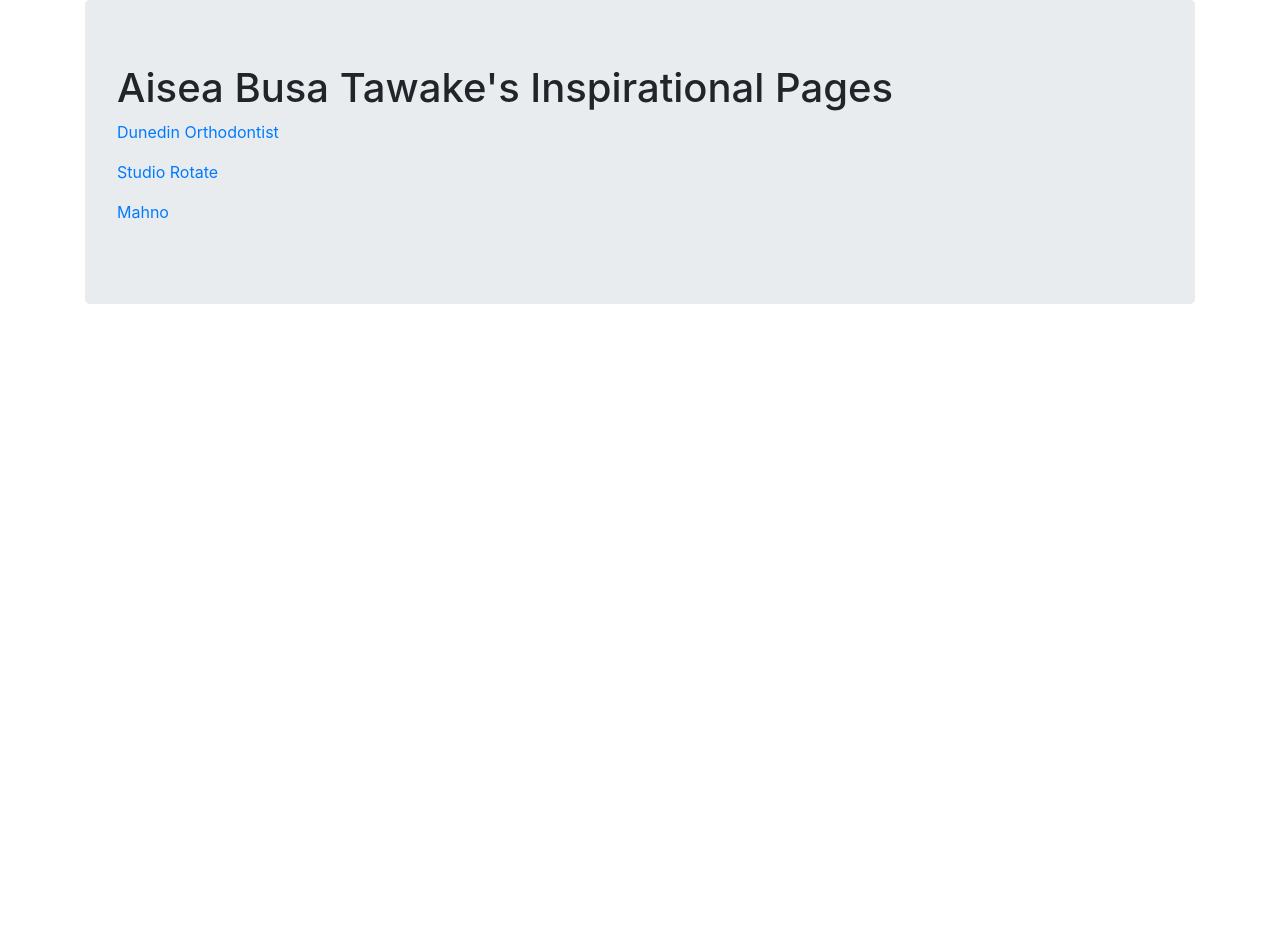
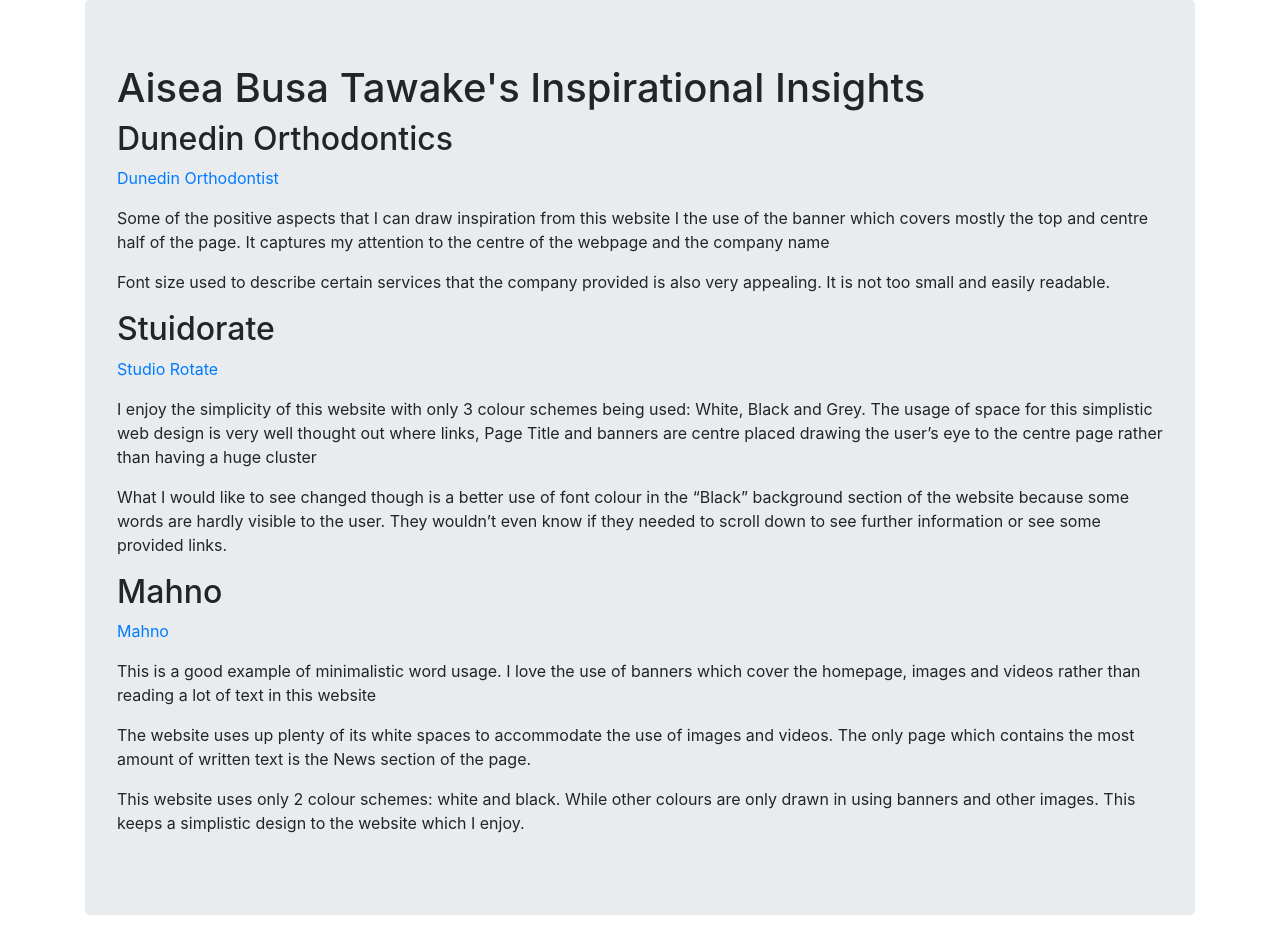
Before and after one commit to tawaab1/web-3-app, a Flask app: page /inspiration in a window 1280 px wide. Shown: the part 56-1003 px from the top of the page. Before the commit the page ends 360 px from the top, so only its background shows below. Run offline with Flask 2, Linux system fonts and the light colour scheme; parts of the project's set-up code (start-up, migrations or seed data) failed here and were passed over; some libraries are stand-ins or nearby versions.

Commit message:
fix inspiration insights page

```diff
--- a/Web app/templates/inspiration.html
+++ b/Web app/templates/inspiration.html
@@ -37,10 +37,36 @@
         </nav>
         <div class="container">
             <div class="jumbotron">
-    <h1>{{ name }}'s Inspirational Pages</h1>
+    <h1>{{ name }}'s Inspirational Insights</h1>
+
+    <h2>Dunedin Orthodontics</h2>
        <p><a href="http://dunedinorthodontics.co.nz/">Dunedin Orthodontist</a></p>
+
+       <p>Some of the positive aspects that I can draw inspiration from this website I the use of the banner which covers mostly the top and centre half of the page.
+         It captures my attention to the centre of the webpage and the company name</p>
+        <p>Font size used to describe certain services that the company provided is also very appealing. It is not too small and easily readable. </p>
+
+      <h2>Stuidorate</h2>
         <p><a href="https://studiorotate.com/">Studio Rotate</a></p>
+
+        <p>I enjoy the simplicity of this website with only 3 colour schemes being used: White, Black and Grey.
+          The usage of space for this simplistic web design is very well thought out where links, Page Title and banners are centre placed drawing the user’s
+          eye to the centre page rather than having a huge cluster</p>
+        <p>What I would like to see changed though is a better use of font colour in the “Black” background section of the website because some words are hardly visible to the user.
+           They wouldn’t even know if they needed to scroll down to see further information or see some provided links.</p>
+
+          <h2>Mahno</h2>
         <p><a href="https://mahno.com.ua/en">Mahno</a></p>
+
+        <p>This is a good example of minimalistic word usage. I love the use of banners which cover the homepage, images and videos
+           rather than reading a lot of text in this website</p>
+
+        <p>The website uses up plenty of its white spaces to accommodate the use of images and videos.
+          The only page which contains the most amount of written text is the News section of the page.</p>
+
+          <p>This website uses only 2 colour schemes: white and black.
+            While other colours are only drawn in using banners and other images.
+            This keeps a simplistic design to the website which I enjoy. </p>
     </div>
     </div>
 </body>
```
